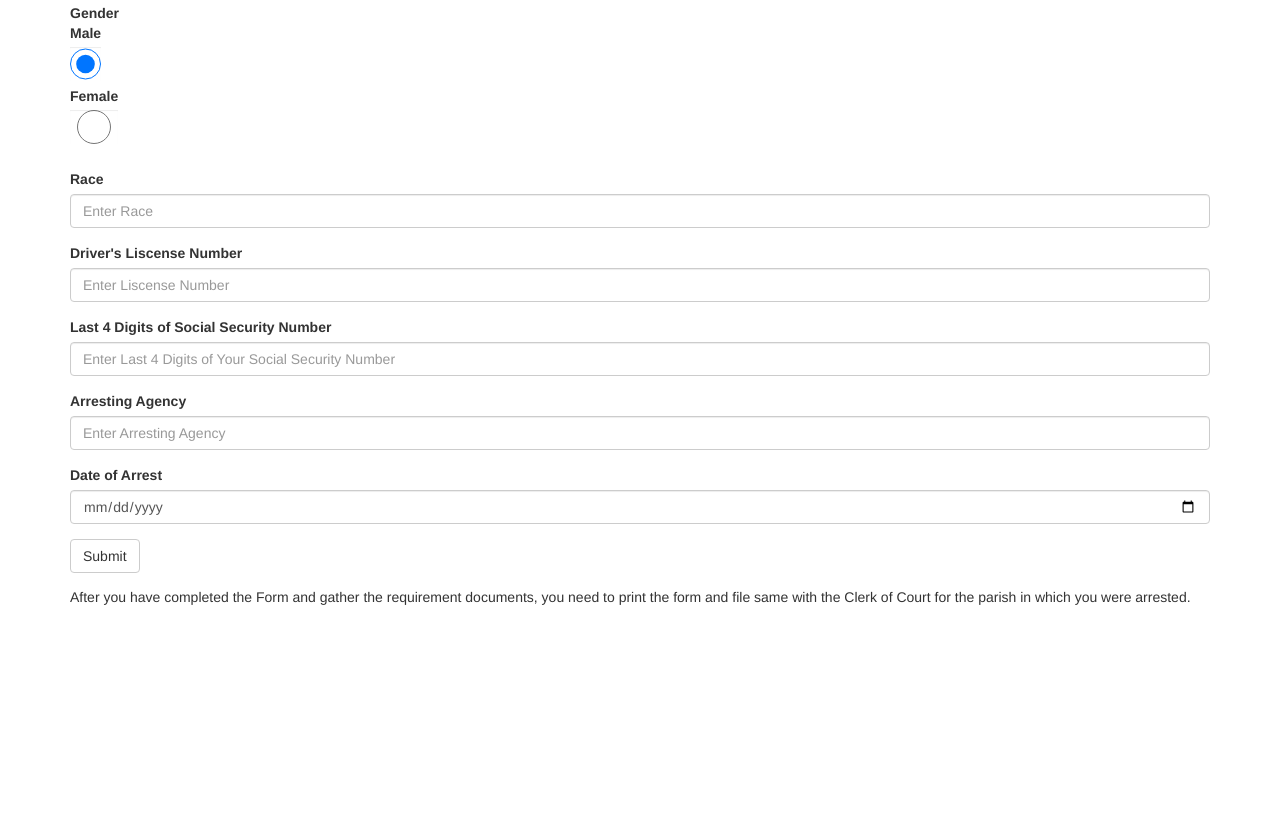
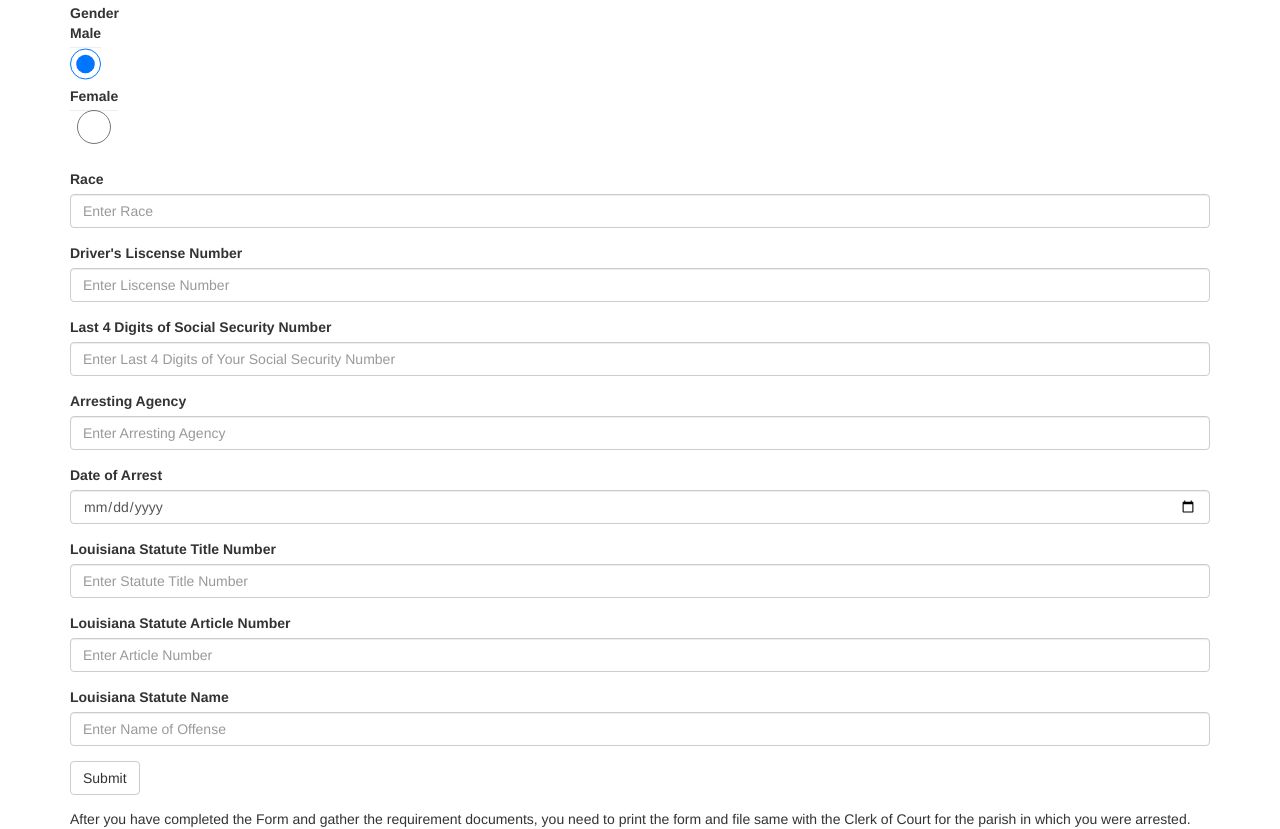
Before and after one commit to benschenker/expungeme, a website: page public/index.html in a window 1280 px wide. Shown: the part 742-1571 px from the top of the page. Before the commit the page ends 1349 px from the top, so only its background shows below. Drawn offline with nearby package versions, Linux system fonts and the light colour scheme.

Commit message:
added fields

```diff
--- a/public/index.html
+++ b/public/index.html
@@ -97,6 +97,18 @@
                             <label for="dateOfArrest">Date of Arrest</label>
                             <input type="date" class="form-control" name="dateOfArrest" placeholder="Enter Date of Arrest">
                         </div>
+                        <div class="form-group">
+                            <label for="lawTitle">Louisiana Statute Title Number</label>
+                            <input type="number" class="form-control" name="lawTitle" placeholder="Enter Statute Title Number">
+                        </div>
+                        <div class="form-group">
+                            <label for="lawArticle">Louisiana Statute Article Number</label>
+                            <input type="number" class="form-control" name="lawArticle" placeholder="Enter Article Number">
+                        </div>
+                        <div class="form-group">
+                            <label for="lawName">Louisiana Statute Name</label>
+                            <input type="text" class="form-control" name="lawName" placeholder="Enter Name of Offense">
+                        </div>
                         <button type="submit" class="btn btn-default">Submit</button>
                     </form>
                     After you have completed the Form and gather the requirement documents, you need to print the form and file same with the Clerk of Court for the parish in which you were arrested.
```
